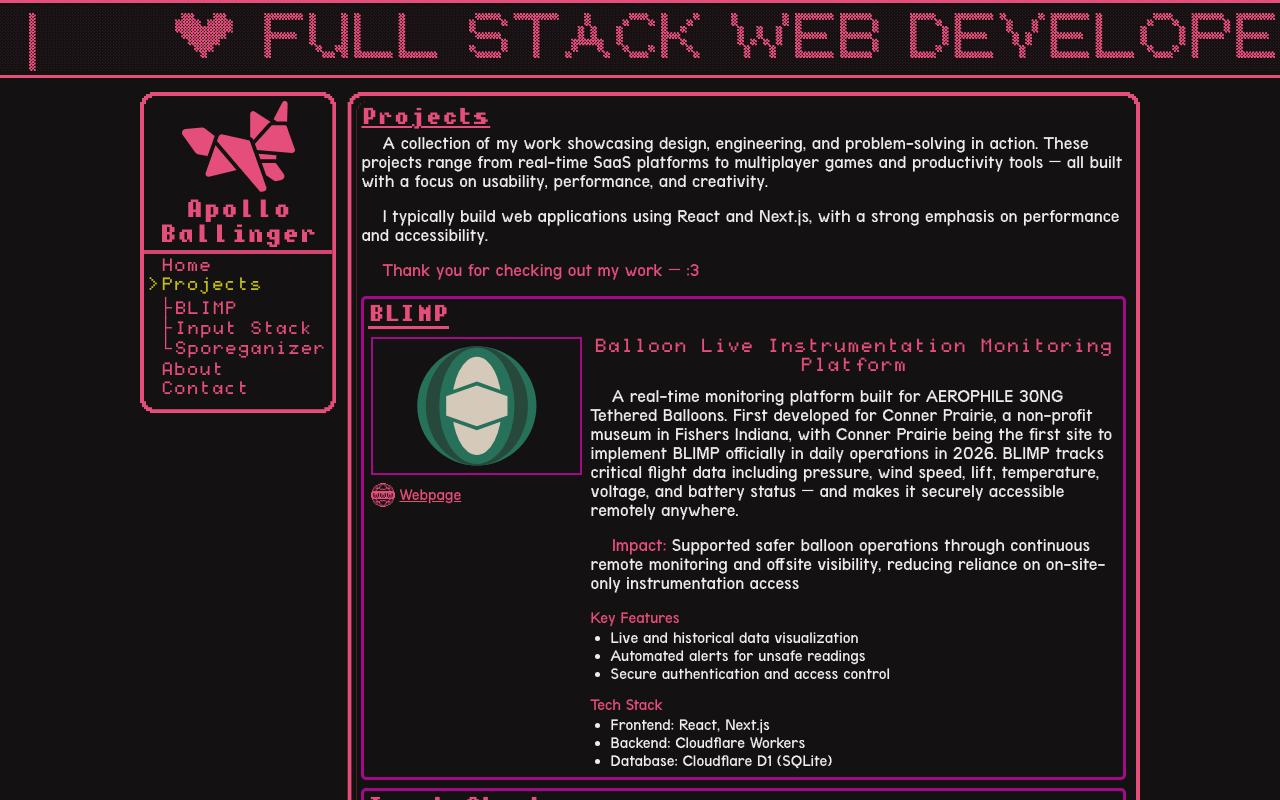
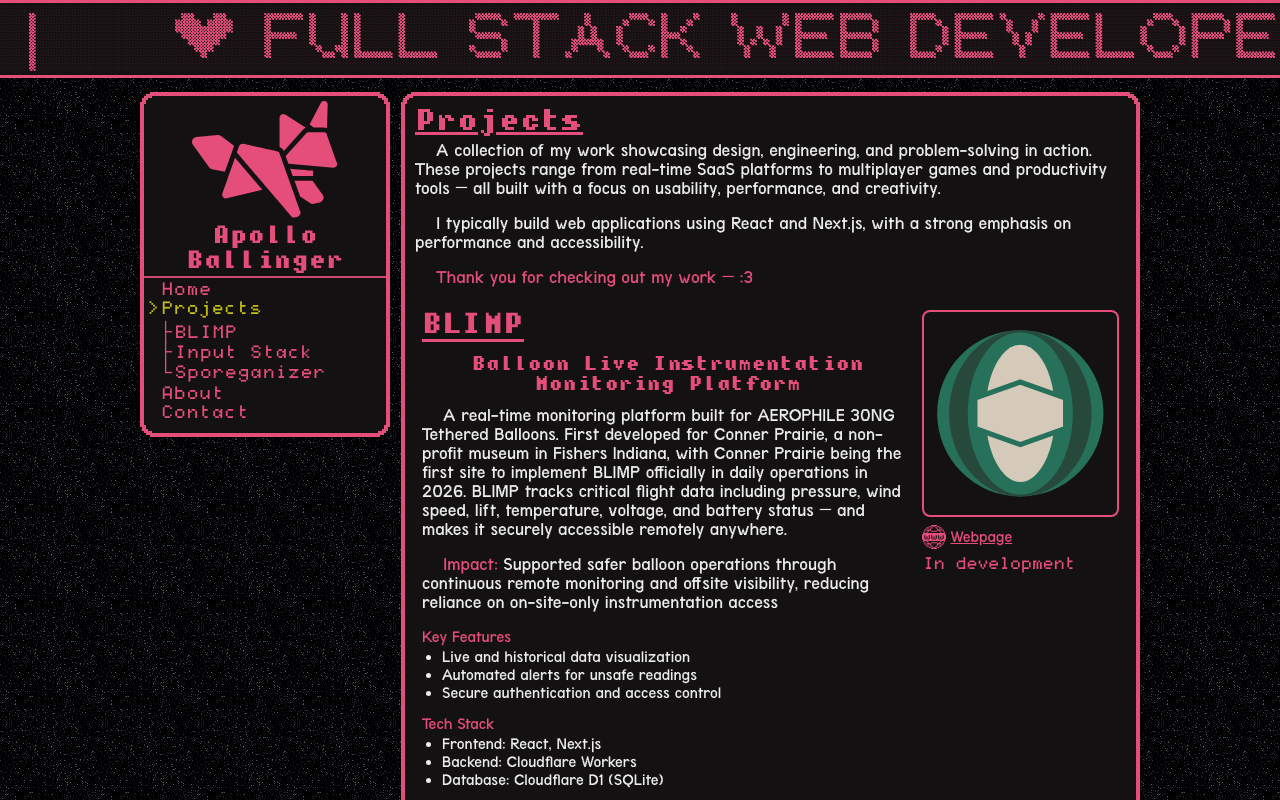
Before and after one commit to zapsters/portfolio, a Next.js app: page /projects in a window 1280 px wide. Shown: the top 800 px of the page. Built offline with nearby package versions, Linux system fonts and the light colour scheme; a web font is replaced by a local one.

Commit message:
Added star background, fixed globals import in layout.tsx, changed homepage content, added status text to project card, adjusted project card images, style changes

```diff
--- a/src/app/components/ProjectCard.tsx
+++ b/src/app/components/ProjectCard.tsx
@@ -13,7 +13,7 @@
   icon?: React.ReactNode
 }>;
 
-export default function ProjectCard({ children, href, label, github, url, icon }: ProjectCardProps) {
+export default function ProjectCard({ children, href, label, github, url, icon, status }: ProjectCardProps) {
   return (
     <Link href={href} className="raw">
       <motion.div
@@ -28,6 +28,8 @@
         }}
         transition={{ duration: 0.2 }}
         className="projectCard">
+        <div className="projectFlex">
+          <div className="projectContent">
             <div
               style={{
                 display: "flex",
@@ -50,7 +52,7 @@
                 />
               </motion.h1>
             </div>
-        <div className="projectFlex">
+            {children}</div>
           <aside>
             <div className="slideshow">
               {icon ? icon :
@@ -89,10 +91,10 @@
                 </span>
               )}
             </div>
+            <p style={{ color: "var(--primary)", marginTop: "6px", fontSize: "17px", fontFamily: "ft88", letterSpacing: "-1px", textAlign: "left" }}>{status}</p>
           </aside>
-          <div className="projectContent">{children}</div>
         </div>
       </motion.div>
-    </Link>
+    </Link >
   );
 }
--- a/src/app/layout.tsx
+++ b/src/app/layout.tsx
@@ -1,5 +1,5 @@
 import type { Metadata } from "next";
-import "./styles/globals.scss";
+import "../app/styles/globals.scss";
 import { ThemeProvider } from "next-themes";
 import Marquee from "react-fast-marquee";
 import NavItem from "./components/NavItem";
--- a/src/app/projects/page.tsx
+++ b/src/app/projects/page.tsx
@@ -26,7 +26,7 @@
           label="BLIMP"
           status="In development"
           url="https://blimpview.app"
-          icon={<BlimpIcon style={{ width: "60%", maxWidth: "220px", padding: "5px 0px", color: "var(--primary)" }} alignmentBaseline="central" />}>
+          icon={<BlimpIcon style={{ width: "100%", maxWidth: "220px", padding: "5px 0px", color: "var(--primary)" }} alignmentBaseline="central" />}>
           <h1
             style={{ display: "block", textAlign: "center", fontWeight: "500", fontSize: "20px" }}>
             Balloon Live Instrumentation Monitoring Platform
@@ -52,13 +52,14 @@
             <li>Database: Cloudflare D1 (SQLite)</li>
           </ul>
         </ProjectCard>
+
         <ProjectCard
           href="projects/inputStack"
           github="https://github.com/zapsters/InputStack"
           url="https://zapsters.github.io/inputstack/"
           label="Input Stack"
-          status="V2"
-          icon={<InputStackLogo style={{ width: "60%", maxWidth: "90px", padding: "5px 0px", color: "var(--primary)" }} alignmentBaseline="central" />}
+          status="Finished 2025"
+          icon={<InputStackLogo style={{ width: "100%", padding: "5px 0px", color: "var(--primary)" }} alignmentBaseline="central" />}
         >
           <h1
             style={{ display: "block", textAlign: "center", fontWeight: "500", fontSize: "20px" }}>
@@ -87,7 +88,7 @@
           url="https://sporeganizer.com/"
           label="Sporeganizer"
           status="V1"
-          icon={<img src="/Sporeganizer/Sporeganizer.png" alt="Sporeganizer Logo" style={{ width: "60%", maxWidth: "90px", padding: "5px 0px", color: "var(--primary)" }} />}
+          icon={<img src="/Sporeganizer/Sporeganizer.png" alt="Sporeganizer Logo" style={{ width: "100%", padding: "5px 0px", color: "var(--primary)" }} />}
         >
           <h1
             style={{ display: "block", textAlign: "center", fontWeight: "500", fontSize: "20px" }}>
@@ -111,7 +112,10 @@
             <li>JavaScript, HTML, SASS/CSS</li>
           </ul>
         </ProjectCard>
+
       </div >
+      {/* <hr />
+      <p>Below are some notable projects:</p> */}
     </>
   );
 }
--- a/src/app/styles/globals.scss
+++ b/src/app/styles/globals.scss
@@ -6,6 +6,7 @@
 @use "contact.scss" as *;
 @use "pixelated.scss" as *;
 @use "presentationAside.scss" as *;
+@use "nav.scss" as *;
 
 .marquee {
   background-color: $background;
@@ -17,6 +18,7 @@
   -moz-box-sizing: border-box;
   -webkit-box-sizing: border-box;
   box-sizing: border-box;
+
 
   span {
     font-size: 46;
@@ -40,141 +42,8 @@
   width: 97%;
   margin: 0 auto;
 
-  // Navigation sidebar
-  .mainAside {
-    position: sticky;
-    top: 13px;
-    font-family: "ft88", "grotesque", "facade";
-    list-style: none;
-    flex: 1;
-    width: 100%;
-    display: flex;
-    align-items: center;
-    justify-content: space-evenly;
-    flex-direction: column;
-    gap: 10px;
-
-    h1 {
-      font-weight: 600;
-      margin-bottom: 0px;
-      text-align: center;
-
-      a {
-        text-decoration: none;
-        border: 0px;
-        outline: 0px;
-      }
-    }
-
-    hr {
-      margin: 3px 0;
-    }
-
-    nav {
-      gap: 0px;
-      display: flex;
-      flex-direction: column;
-      justify-content: stretch;
-      font-weight: 400;
-      font-size: 18px;
-      padding-bottom: 10px;
-
-      h1 a {
-        background-color: red;
-        font-size: 10px !important;
-      }
-
-      li {
-        margin-left: 10px !important;
-        padding: 0 7px;
-      }
-
-      a {
-        position: relative;
-        /* needed for ::before/::after absolute positioning */
-        display: inline;
-        width: fit-content;
-        text-decoration: none;
-
-        &:hover,
-        &.active,
-        &:focus-visible {
-          // border: 0px;
-          // outline: 0px;
-
-          &::before {
-            // font-family: "ft88", "grotesque", "facade" !important;
-            content: ">";
-            position: absolute;
-            left: -15px;
-            top: -2px;
-            /* tweak as needed */
-          }
-
-          // &::after {
-          //   /* content: " />"; */
-          //   position: absolute;
-          //   left: 100%;
-          //   /* just after the link text */
-          //   top: 0;
-          //   letter-spacing: -3px;
-          // }
-        }
-      }
-
-      .navExpandableArea {
-        gap: 2px;
-
-        .navExpandableLink {
-          margin-left: 1.05ch;
-          padding-top: 0;
-          padding-bottom: 0;
-          display: flex;
-          align-items: flex-start;
-          justify-content: flex-start;
-          flex-direction: column;
-          width: fit-content;
-          gap: 6 !important;
-
-          &:first-of-type {
-            margin-top: 6px;
-          }
-
-          a {
-            display: block;
-            width: 100%;
-            margin: unset;
-          }
-
-          &::before {
-            font-family: Arial, Helvetica, sans-serif;
-            top: -2px;
-            content: "├";
-            position: absolute;
-            left: -15px;
-          }
-
-          &:last-child {
-            margin-bottom: 0.14em;
-
-            &::before {
-              font-family: Impact;
-              // left: -15px;
-              // top: -2px;
-              content: "└";
-            }
-          }
-
-          // &:hover::before,
-          // &.active::before,
-          // &:focus-within::before {
-          //   transform: scaleY(1);
-          //   top: -1px;
-          //   content: ">" !important;
-          // }
-        }
-      }
-    }
+  .pixel-corners--wrapper {
+    background-color: $background;
   }
 
   main {
@@ -197,7 +66,8 @@
     h1 {
       color: $primary;
       text-decoration: underline;
-      font-size: 23px;
+      text-decoration-thickness: 3px;
+      font-size: 30px;
       margin-bottom: 5px;
     }
 
--- /dev/null
+++ b/src/app/styles/nav.scss
@@ -0,0 +1,143 @@
+@use "theme.scss" as *;
+
+// Navigation sidebar
+.mainAside {
+  position: sticky;
+  top: 13px;
+  font-family: "ft88", "grotesque", "facade";
+  list-style: none;
+  flex: 1;
+  width: 100%;
+  display: flex;
+  align-items: center;
+  justify-content: stretch;
+  flex-direction: column;
+  gap: 10px;
+  min-width: 250px;
+
+  .pixel-corners--wrapper {
+    width: 100%;
+  }
+
+  h1 {
+    font-weight: 600;
+    margin-bottom: 0px;
+    text-align: center;
+
+    a {
+      text-decoration: none;
+      border: 0px;
+      outline: 0px;
+    }
+  }
+
+  hr {
+    margin: 3px 0;
+  }
+
+  nav {
+    gap: 0px;
+    display: flex;
+    flex-direction: column;
+    justify-content: stretch;
+    font-weight: 400;
+    font-size: 18px;
+    padding-bottom: 10px;
+
+    h1 a {
+      background-color: red;
+      font-size: 10px !important;
+    }
+
+    li {
+      margin-left: 10px !important;
+      padding: 0 7px;
+    }
+
+    a {
+      position: relative;
+      /* needed for ::before/::after absolute positioning */
+      display: inline;
+      width: fit-content;
+      text-decoration: none;
+
+      &:hover,
+      &.active,
+      &:focus-visible {
+        // border: 0px;
+        // outline: 0px;
+
+        &::before {
+          // font-family: "ft88", "grotesque", "facade" !important;
+          content: ">";
+          position: absolute;
+          left: -15px;
+          top: -2px;
+          /* tweak as needed */
+        }
+
+        // &::after {
+        //   /* content: " />"; */
+        //   position: absolute;
+        //   left: 100%;
+        //   /* just after the link text */
+        //   top: 0;
+        //   letter-spacing: -3px;
+        // }
+      }
+    }
+
+    .navExpandableArea {
+      gap: 2px;
+
+      .navExpandableLink {
+        margin-left: 1.05ch;
+        padding-top: 0;
+        padding-bottom: 0;
+        display: flex;
+        align-items: flex-start;
+        justify-content: flex-start;
+        flex-direction: column;
+        width: fit-content;
+        gap: 6 !important;
+
+        &:first-of-type {
+          margin-top: 6px;
+        }
+
+        a {
+          display: block;
+          width: 100%;
+          margin: unset;
+        }
+
+        &::before {
+          font-family: Arial, Helvetica, sans-serif;
+          top: -2px;
+          content: "├";
+          position: absolute;
+          left: -15px;
+        }
+
+        &:last-child {
+          margin-bottom: 0.14em;
+
+          &::before {
+            font-family: Impact;
+            // left: -15px;
+            // top: -2px;
+            content: "└";
+          }
+        }
+
+        // &:hover::before,
+        // &.active::before,
+        // &:focus-within::before {
+        //   transform: scaleY(1);
+        //   top: -1px;
+        //   content: ">" !important;
+        // }
+      }
+    }
+  }
+}
--- a/src/app/styles/projects.scss
+++ b/src/app/styles/projects.scss
@@ -1,7 +1,7 @@
 @use "theme.scss" as *;
 
 .projectCards {
-  gap: 8px;
+  gap: 28px;
   display: flex;
   align-items: stretch;
   justify-content: space-evenly;
@@ -12,8 +12,7 @@
   padding: 4px;
 
   color: $text;
-  border: $secondary 3px solid;
-  background-color: $background;
+  border: $primary 0px solid;
   border-radius: 5px !important;
 
   h1 {
@@ -35,11 +34,13 @@
       h1 {
         // letter-spacing: -1px;
         font-weight: 400 !important;
-        font-size: 19px !important;
+        font-size: 29px;
         margin-bottom: 12px;
         text-decoration: none;
-
+        text-decoration-thickness: 2px;
+        font-weight: 900 !important;
         color: $primary;
+        text-align: center !important;
       }
     }
 
@@ -48,12 +49,19 @@
       margin: 3px 3px;
       flex: 0.4;
 
+      p {
+        text-indent: 0px;
+      }
+
       .slideshow {
         display: flex;
         align-items: center;
         justify-content: space-evenly;
-        border: 2px solid $secondary;
+        border: 2px solid $primary;
         margin-bottom: 4px;
+        padding: 10px;
+        border-radius: 8px;
+        aspect-ratio: 1/1;
       }
 
       .Link {
--- a/src/app/styles/structure.scss
+++ b/src/app/styles/structure.scss
@@ -19,10 +19,10 @@
 
 html {
   background: $background;
-  background-image: url("/fade.png");
+  background-image: url("/fade.png"), url("/background/stars.jpg"), ;
   image-rendering: pixelated;
-  background-repeat: repeat-x;
-  background-position: bottom;
+  background-repeat: repeat-x, repeat;
+  background-position: bottom, top;
   padding-bottom: 190px;
   background-size: auto 130;
 }
--- a/src/app/styles/ui.scss
+++ b/src/app/styles/ui.scss
@@ -4,7 +4,7 @@
   margin: 15px 0;
   opacity: 0.9;
 
-  border: 2px solid $primary;
+  border: 1px solid $primary;
 }
 
 ul {
```
Also changed, not shown: src/app/page.tsx (+7 -10 lines), public/background/stars.jpg (added). Lines whose indentation alone changed are shown as unchanged.
